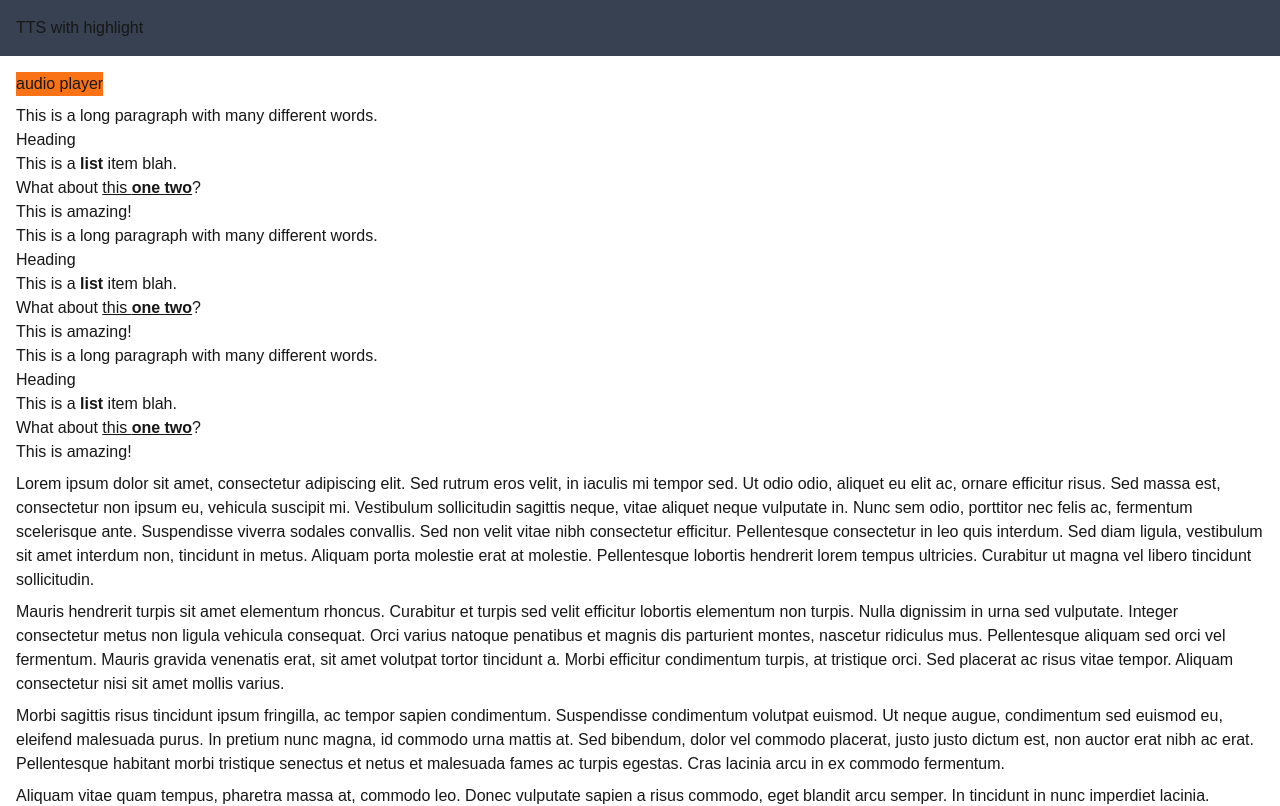
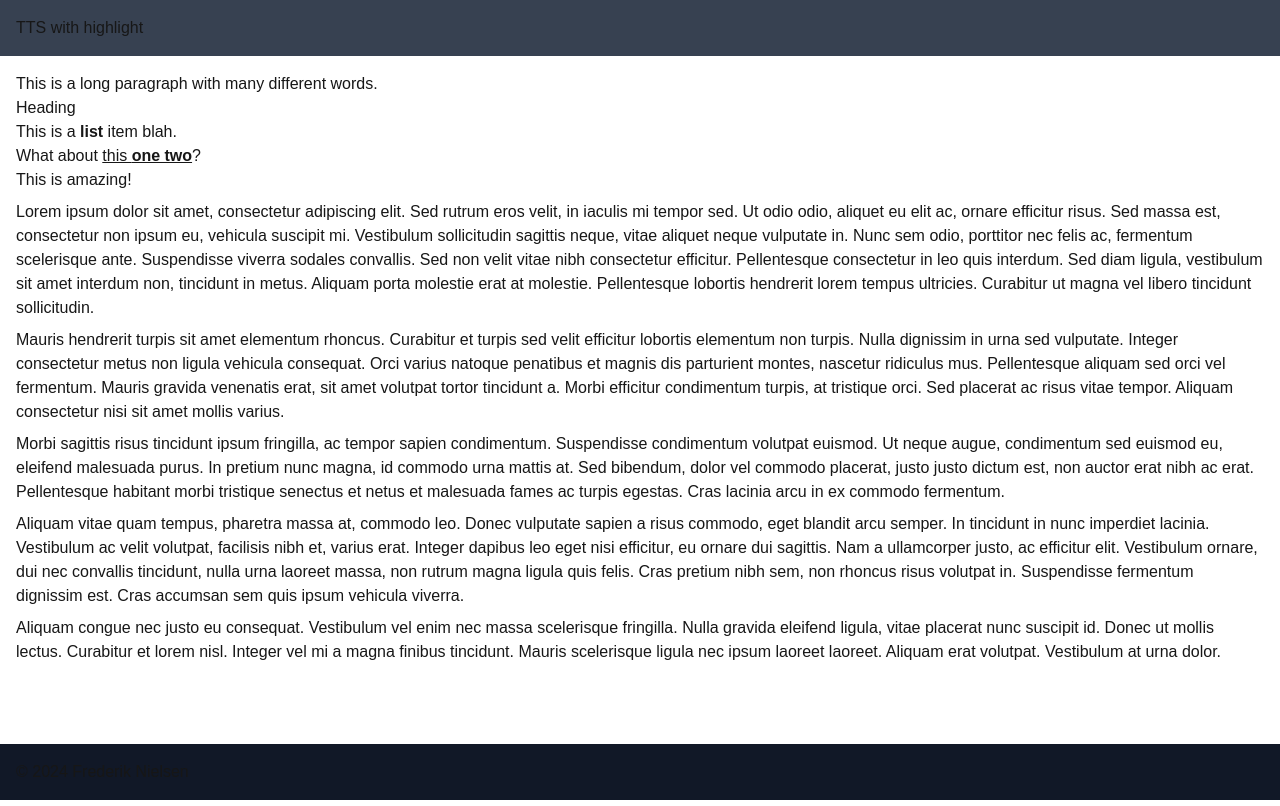
Before and after one commit to drexxdk/tts-highlight, a Next.js app: page / in a window 1280 px wide. Shown: the top 806 px of the page. Built offline with nearby package versions, Linux system fonts and the light colour scheme.

Commit message:
refactored to providers

```diff
--- a/app/layout.tsx
+++ b/app/layout.tsx
@@ -1,3 +1,6 @@
+import TTSSelectionButton from "@/components/TTSSelectionButton";
+import TTSSelectionProvider from "@/features/tts/providers/TTSSelectionProvider";
+import UtteranceProvider from "@/features/tts/providers/UtteranceProvider";
 import type { Metadata } from "next";
 import localFont from "next/font/local";
 import "../assets/globals.css";
@@ -28,9 +31,12 @@ export default function RootLayout({
       <body
         className={`${geistSans.variable} ${geistMono.variable} antialiased flex flex-col min-h-full`}
       >
+        <TTSSelectionProvider>
+          <UtteranceProvider>
             <header className="bg-gray-700 sticky top-0">
-          <div className="container p-4 mx-auto">
+              <div className="container p-4 mx-auto flex justify-between">
                 <h1>TTS with highlight</h1>
+                <TTSSelectionButton />
               </div>
             </header>
             <main className="grow">
@@ -41,6 +47,8 @@ export default function RootLayout({
                 © {new Date().getFullYear()} Frederik Nielsen
               </div>
             </footer>
+          </UtteranceProvider>
+        </TTSSelectionProvider>
       </body>
     </html>
   );
--- a/app/page.tsx
+++ b/app/page.tsx
@@ -1,11 +1,25 @@
 "use client";
-
-import TTS from "@/components/TTS";
 
 const Page = () => {
   return (
     <div className="grid gap-2">
-      <TTS />
+      <div>
+        <p>This is a long paragraph with many different words.</p>
+        <h2>Heading</h2>
+        <ul>
+          <li>
+            This is a <b>list</b> item blah.
+          </li>
+          <li>
+            What about{" "}
+            <u>
+              this <b>one two</b>
+            </u>
+            ?
+          </li>
+        </ul>
+        <p>This is amazing!</p>
+      </div>
       <p>
         Lorem ipsum dolor sit amet, consectetur adipiscing elit. Sed rutrum eros
         velit, in iaculis mi tempor sed. Ut odio odio, aliquet eu elit ac,
--- a/components/TTS.tsx
+++ /dev/null
@@ -1,71 +0,0 @@
-"use client";
-
-import HtmlDemo from "@/features/tts/components/TTSDemoComponent";
-import { useTTSSelection } from "@/features/tts/hooks/useTTSSelection";
-
-export default function TTS() {
-  const { ttsSelection } = useTTSSelection();
-  return (
-    <>
-      <header>
-        <button
-          className="bg-orange-500"
-          onClick={() => {
-            if (!ttsSelection) {
-              return;
-            }
-
-            const utterance = new SpeechSynthesisUtterance();
-            let wordIndex = 0;
-            utterance.lang = "en-UK";
-            utterance.rate = 1;
-
-            utterance.onboundary = function (event) {
-              if (!ttsSelection) {
-                return;
-              }
-              if (event.name === "word") {
-                const elem = ttsSelection.nodes[wordIndex];
-                const range = document.createRange();
-                range.setStart(elem.node, elem.startOffset);
-                range.setEnd(elem.node, elem.endOffset);
-                const highlight = new Highlight(range);
-                CSS.highlights.set("word", highlight);
-                wordIndex++;
-              }
-            };
-
-            function setVoice() {
-              const voices = speechSynthesis.getVoices();
-              const desiredVoice = voices.find(
-                (voice) =>
-                  voice.name === "Microsoft George - English (United Kingdom)"
-              );
-              if (desiredVoice) {
-                utterance.voice = desiredVoice;
-              } else {
-                console.error("Desired voice not found");
-              }
-            }
-
-            // Ensure voices are loaded
-            speechSynthesis.onvoiceschanged = function () {
-              setVoice();
-            };
-
-            wordIndex = 0;
-            utterance.text = ttsSelection.text;
-            speechSynthesis.speak(utterance);
-          }}
-        >
-          audio player
-        </button>
-      </header>
-      <main>
-        <HtmlDemo />
-        <HtmlDemo />
-        <HtmlDemo />
-      </main>
-    </>
-  );
-}
--- /dev/null
+++ b/components/TTSSelectionButton.tsx
@@ -0,0 +1,20 @@
+"use client";
+
+import { UtteranceContext } from "@/features/tts/providers/UtteranceProvider";
+import { useContext } from "react";
+
+const TTSSelectionButton = () => {
+  const utterance = useContext(UtteranceContext);
+
+  return utterance ? (
+    <button
+      className="bg-gray-800 px-4 py-2 hover:bg-gray-900"
+      onClick={() => {
+        speechSynthesis.speak(utterance);
+      }}
+    >
+      TTS Button
+    </button>
+  ) : null;
+};
+export default TTSSelectionButton;
--- a/features/tts/components/TTSDemoComponent.tsx
+++ /dev/null
@@ -1,22 +0,0 @@
-const HtmlDemo = () => {
-  return (
-    <div>
-      <p>This is a long paragraph with many different words.</p>
-      <h2>Heading</h2>
-      <ul>
-        <li>
-          This is a <b>list</b> item blah.
-        </li>
-        <li>
-          What about{" "}
-          <u>
-            this <b>one two</b>
-          </u>
-          ?
-        </li>
-      </ul>
-      <p>This is amazing!</p>
-    </div>
-  );
-};
-export default HtmlDemo;
--- a/features/tts/hooks/useTTSSelection.ts
+++ b/features/tts/providers/TTSSelectionProvider.tsx
@@ -1,15 +1,26 @@
-import { useEffect, useState } from "react";
-import { useDebouncedCallback } from "use-debounce";
+"use client";
+
+import {
+  createContext,
+  ReactNode,
+  useCallback,
+  useEffect,
+  useState,
+} from "react";
 import { TTSSelection } from "../interfaces/TTSSelection";
 import { TTSSelectionNode } from "../interfaces/TTSSelectionNode";
 import { fixRange } from "../utils/fixRange";
 import { isBackwards } from "../utils/isBackwards";
 import { nodesInRange } from "../utils/nodesInRange";
 
-export const useTTSSelection = () => {
-  const DEBOUNCE_DELAY = 100;
+export const TTSSelectionContext = createContext<TTSSelection | undefined>(
+  undefined
+);
+
+const useTTSSelection = () => {
   const [ttsSelection, setTTSSelection] = useState<TTSSelection>();
-  const checkSelection = useDebouncedCallback(async () => {
+
+  const checkSelection = useCallback(() => {
     const selection = window.getSelection();
     if (selection?.type === "Range") {
       let range = document.createRange();
@@ -83,7 +94,9 @@ export const useTTSSelection = () => {
       const highlight = new Highlight(range);
       CSS.highlights.set("highlight", highlight);
     }
-  }, DEBOUNCE_DELAY);
+
+    return;
+  }, []);
 
   useEffect(() => {
     document.addEventListener("click", checkSelection);
@@ -93,7 +106,16 @@ export const useTTSSelection = () => {
     };
   }, [checkSelection]);
 
-  return {
-    ttsSelection: ttsSelection,
-  };
+  return ttsSelection;
 };
+
+const TTSSelectionProvider = ({ children }: { children: ReactNode }) => {
+  const ttsSelection = useTTSSelection();
+
+  return (
+    <TTSSelectionContext.Provider value={ttsSelection}>
+      {children}
+    </TTSSelectionContext.Provider>
+  );
+};
+export default TTSSelectionProvider;
--- /dev/null
+++ b/features/tts/providers/UtteranceProvider.tsx
@@ -0,0 +1,67 @@
+"use client";
+
+import {
+  createContext,
+  ReactNode,
+  useContext,
+  useEffect,
+  useState,
+} from "react";
+import { TTSSelectionContext } from "./TTSSelectionProvider";
+
+export const UtteranceContext = createContext<
+  SpeechSynthesisUtterance | undefined
+>(undefined);
+
+const useUtteranceInstance = () => {
+  const ttsSelection = useContext(TTSSelectionContext);
+  const [utterance, setUtterance] = useState<SpeechSynthesisUtterance>();
+  useEffect(() => {
+    if (ttsSelection) {
+      const instance = new SpeechSynthesisUtterance();
+      instance.rate = 1;
+      instance.lang = "en-UK";
+      instance.text = ttsSelection.text;
+
+      const voices = speechSynthesis.getVoices();
+      const desiredVoice = voices.find(
+        (voice) => voice.name === "Microsoft Zira - English (United States)"
+      );
+      if (desiredVoice) {
+        instance.voice = desiredVoice;
+      }
+
+      let wordIndex = 0;
+      instance.onboundary = (event) => {
+        if (event.name === "word") {
+          const elem = ttsSelection.nodes[wordIndex];
+          const range = document.createRange();
+          range.setStart(elem.node, elem.startOffset);
+          range.setEnd(elem.node, elem.endOffset);
+          const highlight = new Highlight(range);
+          CSS.highlights.set("word", highlight);
+          wordIndex++;
+        }
+      };
+
+      instance.onend = () => {
+        console.log("end");
+      };
+
+      setUtterance(instance);
+    }
+  }, [ttsSelection]);
+
+  return utterance;
+};
+
+const UtteranceProvider = ({ children }: { children: ReactNode }) => {
+  const utterance = useUtteranceInstance();
+
+  return (
+    <UtteranceContext.Provider value={utterance}>
+      {children}
+    </UtteranceContext.Provider>
+  );
+};
+export default UtteranceProvider;
```
Lines whose indentation alone changed are shown as unchanged.
